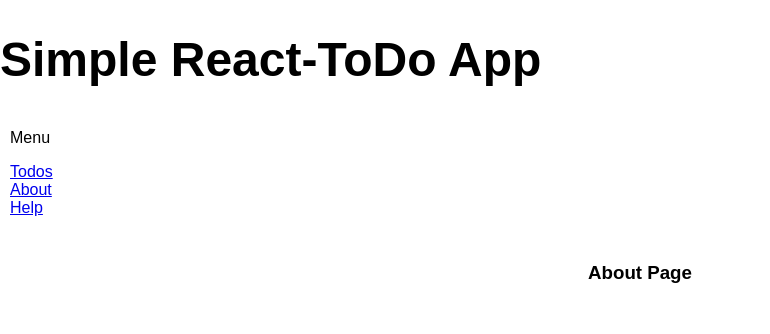
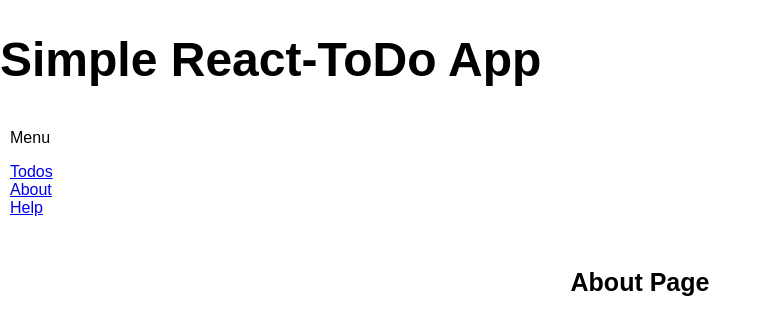
Before and after one commit to PeterStrutynskyi/ApikoFall_2018, a React (Create React App) app in the folder Lesson_3/todo/: page /about in a window 1280 px wide. Shown: the top 334 px of the page, without its empty margins (0-770 px from the left). Built offline with nearby package versions, Linux system fonts and the light colour scheme; the HTML template or start-up script is replaced by a standard one.

Commit message:
little refactoring...

```diff
--- a/Lesson_3/todo/src/components/Filters/Filters.js
+++ b/Lesson_3/todo/src/components/Filters/Filters.js
@@ -1,6 +1,6 @@
 import React from 'react';
 import PT from "prop-types";
-import { FILTERS } from '../../consts/filterTypes'
+import { FILTERS } from '../../constants/filterTypes'
 
 import './filters.css';
 
--- a/Lesson_3/todo/src/components/Pages/AboutPage/About.js
+++ b/Lesson_3/todo/src/components/Pages/AboutPage/About.js
@@ -11,7 +11,6 @@ export const About = () => (
 
 const AboutPage = styled.h3`
     display: block;
-    float: center;
-    font-size: 25;
+    font-size: 25px;
     text-align: center;
 `;
--- a/Lesson_3/todo/src/components/Pages/HelpPage/Help.js
+++ b/Lesson_3/todo/src/components/Pages/HelpPage/Help.js
@@ -10,7 +10,6 @@ export const Help = () => (
 
 const HelpPage = styled.h3`
     display: block;
-    float: center;
-    font-size: 25;
+    font-size: 25px;
     text-align: center;
 `;
```
Also changed, not shown: Lesson_3/todo/src/constants/filterTypes.js (renamed from Lesson_3/todo/src/consts/filterTypes.js), 2 other files (tests, documents, lock files or other folders).
